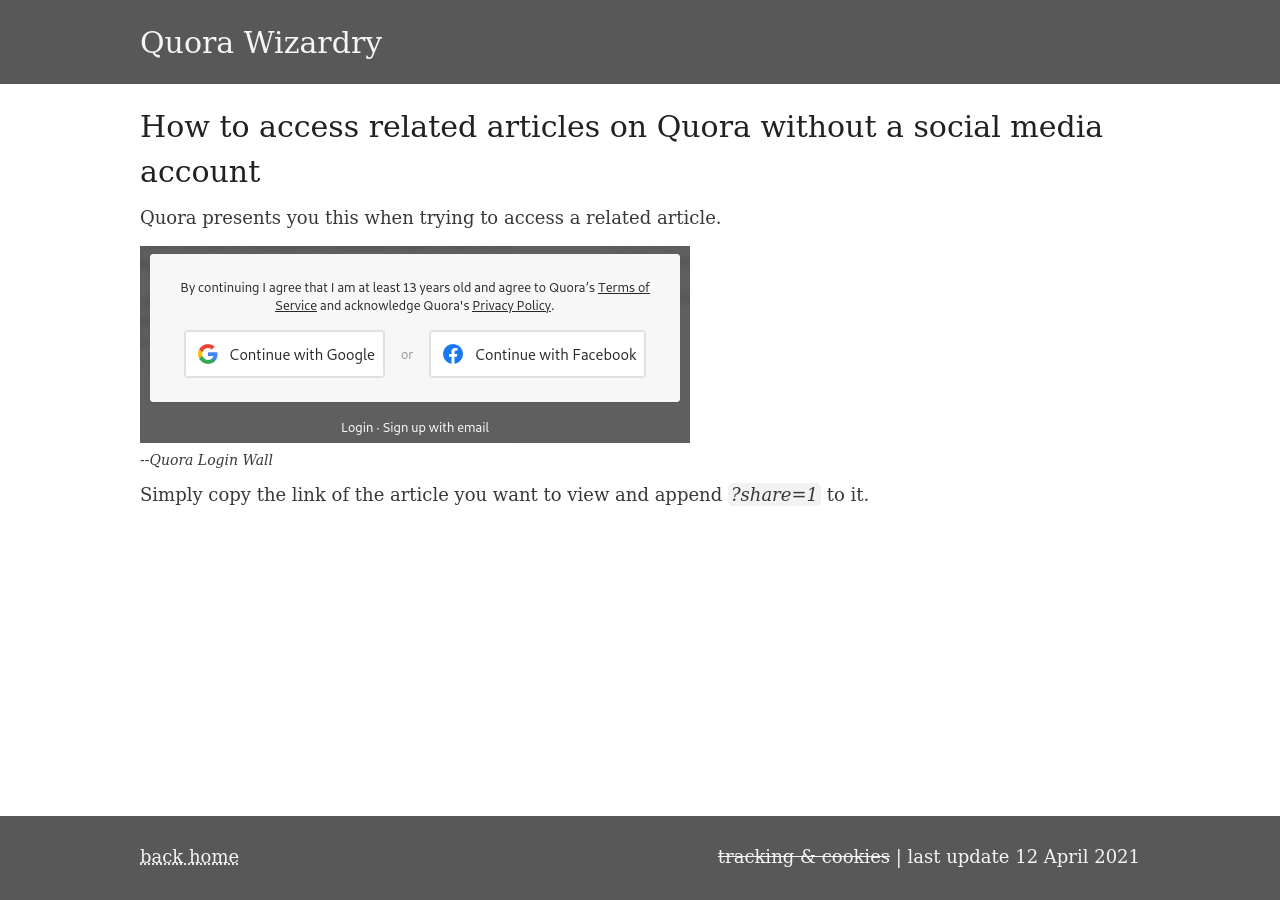
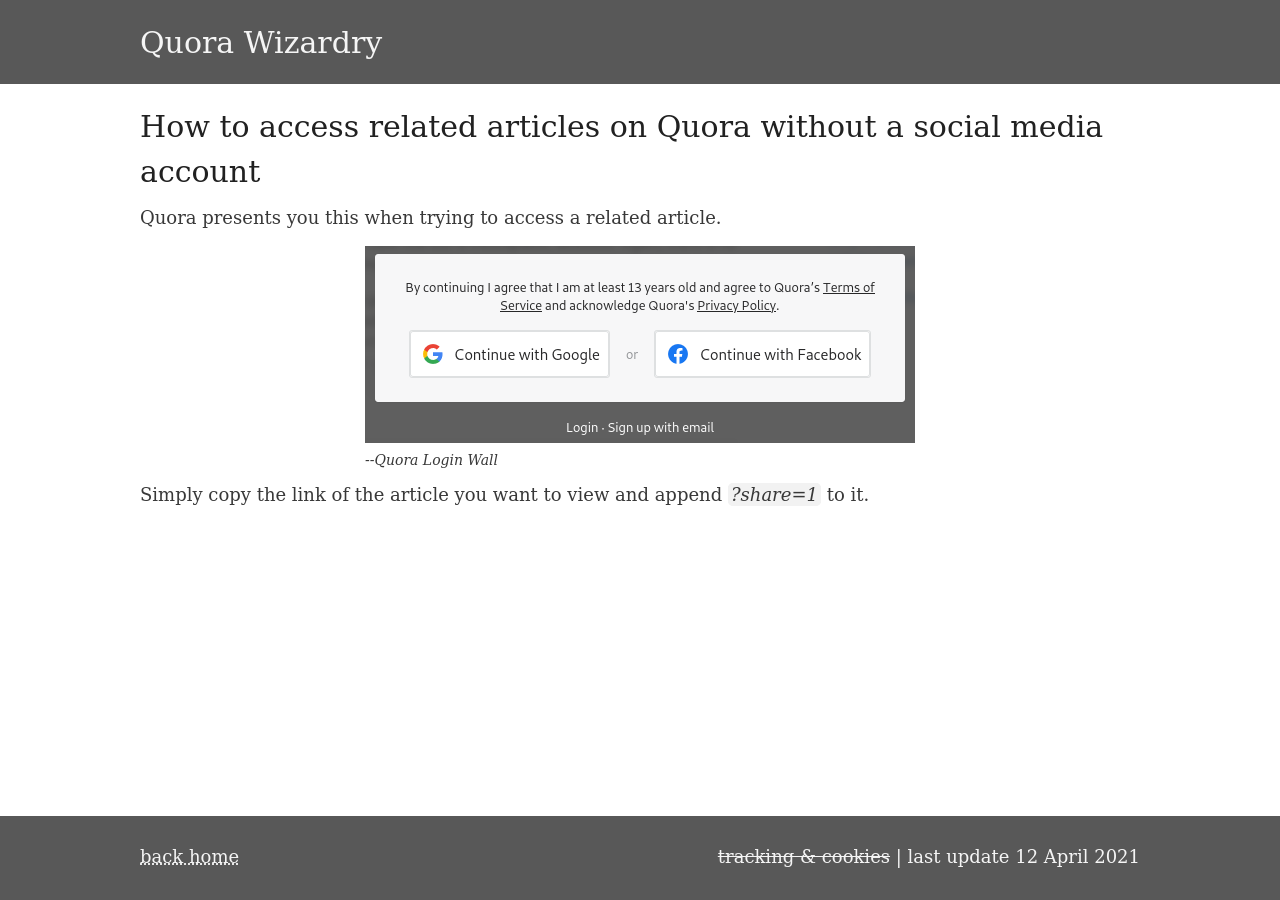
Before and after one commit to ZackDev/zackdev.github.io, a Jekyll site: the page built from _posts/2021-04-12-quora-wizardry.md, in a window 1280 px wide. Built offline with Jekyll 4.4.1, drawn with Linux system fonts in a browser that asks for light colours.

Commit message:
images are now horizontally centered

```diff
--- a/_includes/image.html
+++ b/_includes/image.html
@@ -1,6 +1,8 @@
+<div class="image_wrap">
   <figure class="img">
     <img src="{{ include.url }}" alt="{{ include.description }}">
     {% if include.description != "" %}
     <figcaption>--{{ include.description }}</figcaption>
     {% endif %}
   </figure>
+</div>
--- a/_sass/main.scss
+++ b/_sass/main.scss
@@ -28,6 +28,12 @@
 
 img {
   max-width: 100%;
+}
+
+.image_wrap {
+  display: flex;
+  align-items: center;
+  justify-content: center;
 }
 
 article, aside, details, figcaption, figure,
```
Lines whose indentation alone changed are shown as unchanged.
